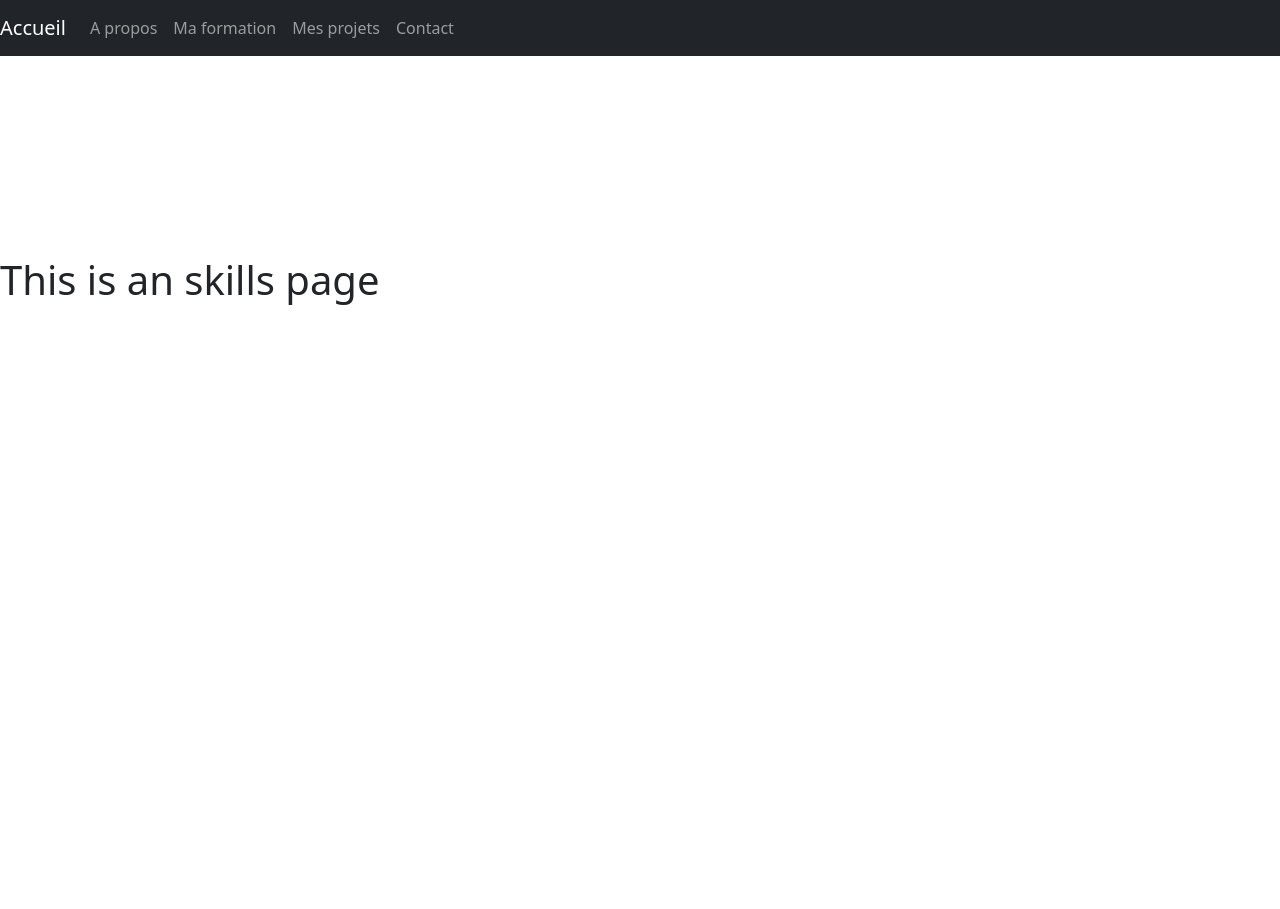
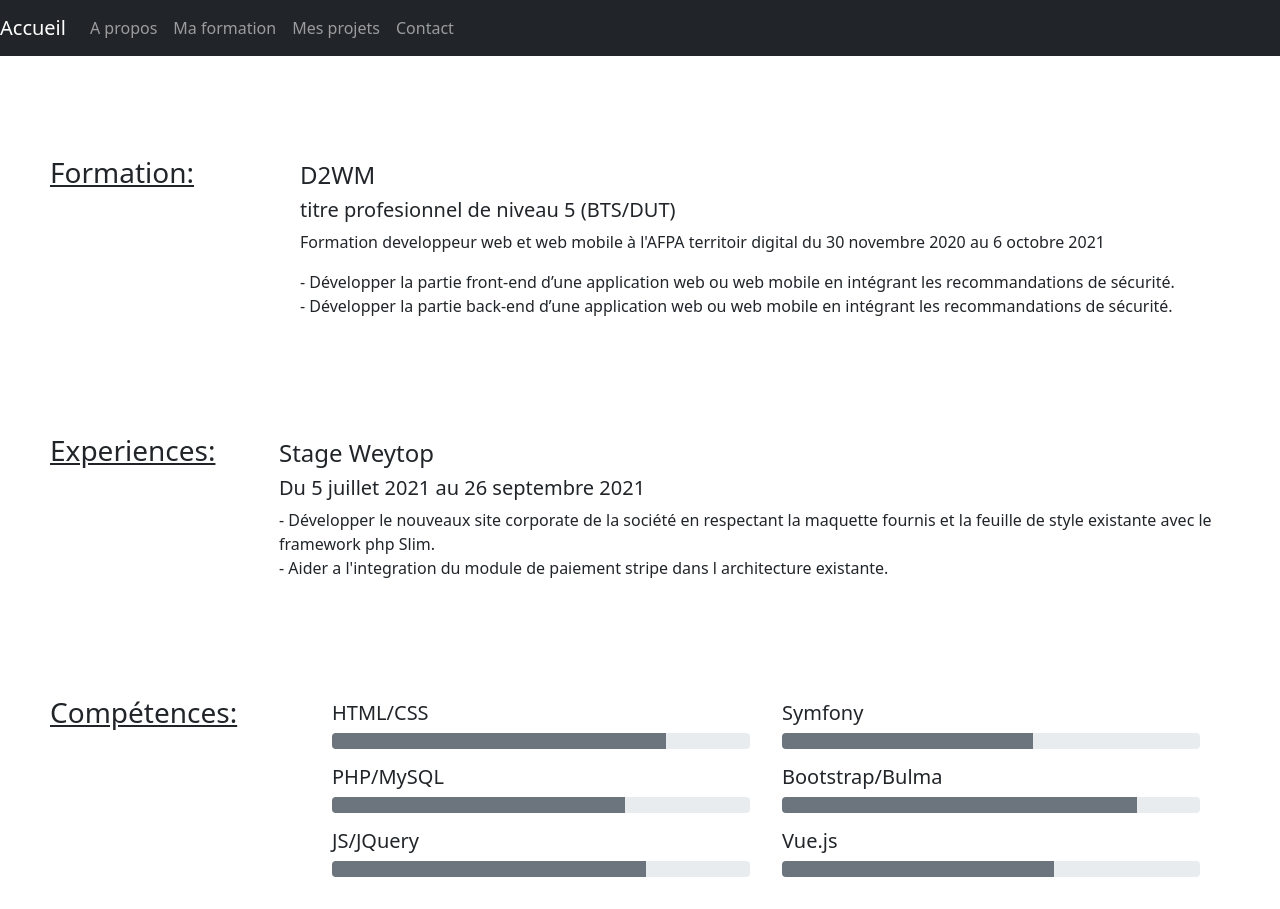
Before and after one commit to geoffrey-gallot/vue-cv, a Vue app: page /formation in a window 1280 px wide. Before the commit the page ends 800 px from the top, so only its background shows below. Built offline with nearby package versions, Linux system fonts and the light colour scheme.

Commit message:
mise en place page projet & formation

```diff
--- a/src/App.vue
+++ b/src/App.vue
@@ -1,20 +1,27 @@
 <template>
   <div id="app">
     <NavBar />
-    <router-view/>
+    <transition name="fade">
+      <router-view />
+    </transition>
   </div>
 </template>
 
 <script>
-import NavBar from "./components/NavBar"
+import NavBar from "./components/NavBar";
 export default {
   name: "App",
   components: {
-    NavBar,
+    NavBar
   }
-}
-
+};
 </script>
 
 <style lang="scss">
+.fade-enter-active, .fade-leave-active {
+  transition: opacity .5s;
+}
+.fade-enter, .fade-leave-to /* .fade-leave-active below version 2.1.8 */ {
+  opacity: 0;
+}
 </style>
--- a/src/views/About.vue
+++ b/src/views/About.vue
@@ -2,16 +2,20 @@
   <div class="about">
     <div class="main-content">
       <section class="left-content">
-        <img src="../../public/img/resourses/photoSite.png" alt="">
+        <img src="../../public/img/resourses/photoSite.png" alt="" />
       </section>
       <section class="right-content">
         <article class="about-me">
           <h1>A propos de moi</h1>
-          <p>Lorem ipsum dolor sit amet consectetur adipisicing elit. Atque, provident!
-          Corporis maiores nesciunt consequuntur, nam a veritatis veniam ipsa? Explicabo?
-          Ducimus atque, eos perspiciatis nostrum temporibus saepe rem eius aliquid?
-          Tempore totam asperiores quod aliquid accusantium voluptatum qui reiciendis earum.
-          Saepe aperiam magnam nisi reprehenderit autem adipisci expedita quasi eius?</p>
+          <p>
+            Développeur FULL STACK, J'ai profité des deux périodes de
+            confinement de 2020 pour commencer à me former au développent web.
+            Fort de cet apprentissage en autodidacte, j'ai décidé de faire une
+            formation à l'AFPA Territoire digital en télé-présentiel. J'ai, tout
+            au long de ma formation, développé plusieurs projets, notamment un
+            site web de restaurant (front) et un système d’arrosage automatique
+            de potager géré par un Arduino et administré via une interface web.
+          </p>
         </article>
         <article class="annexe">
           <div class="contact">
@@ -24,7 +28,12 @@
             </ul>
           </div>
           <div class="cvdl">
-            <input type="button" class="btn btn-secondary" download="../../public/img/resourses/CVGallotGeoffrey.pdf" value="Télécharger mon Cv">
+            <input
+              type="button"
+              class="btn btn-secondary"
+              download="../../public/img/resourses/CVGallotGeoffrey.pdf"
+              value="Télécharger mon Cv"
+            />
           </div>
         </article>
       </section>
@@ -34,53 +43,50 @@
 
 <script>
 export default {
-  name: 'About',
-}
+  name: "About"
+};
 </script>
 
 <style scoped>
-.about{
+.about {
   height: 93vh;
   width: 100%;
-  background-color: #2B2B2B;
+  background-color: #2b2b2b;
   display: flex;
   flex-direction: row;
   color: #f1f1f1;
 }
-.main-content{
+.main-content {
   width: 100%;
   margin-top: 50px;
   display: flex;
   flex-direction: row;
 }
-.left-content img{
+.left-content img {
   height: 170px;
   border-radius: 50%;
   margin-left: 200px;
   margin-right: 100px;
 }
-.right-content{
+.right-content {
   display: flex;
   flex-direction: column;
-
 }
-.annexe{
+.annexe {
   display: flex;
   flex-direction: row;
   margin-top: 25px;
 }
-.about-me{
+.about-me {
   margin-right: 300px;
   margin-bottom: 50px;
 }
-.contact{
+.contact {
   margin-right: 150px;
 }
-.contact ul{
+.contact ul {
   list-style: none;
 }
-.cvdl{
-
+.cvdl {
 }
-
 </style>
--- a/src/views/Formation.vue
+++ b/src/views/Formation.vue
@@ -1,17 +1,134 @@
 <template>
   <div class="formation">
-    <h1>This is an skills page</h1>
+    <section class="main-section education">
+      <article class="title"><h3>Formation:</h3></article>
+      <article class="content">
+        <h4>D2WM</h4>
+        <h5>titre profesionnel de niveau 5 (BTS/DUT)</h5>
+        <p>
+          Formation developpeur web et web mobile à l'AFPA territoir digital du
+          30 novembre 2020 au 6 octobre 2021
+        </p>
+        <p>
+          - Développer la partie front-end d’une application web ou web mobile
+          en intégrant les recommandations de sécurité. <br />
+          - Développer la partie back-end d’une application web ou web mobile en
+          intégrant les recommandations de sécurité.
+        </p>
+      </article>
+    </section>
+    <section class="main-section experience">
+      <article class="title"><h3>Experiences:</h3></article>
+      <article class="content">
+        <h4>Stage Weytop</h4>
+        <h5>Du 5 juillet 2021 au 26 septembre 2021</h5>
+        <p>
+          - Développer le nouveaux site corporate de la société en respectant la
+          maquette fournis et la feuille de style existante avec le framework
+          php Slim.
+
+          <br />
+          - Aider a l'integration du module de paiement stripe dans l
+          architecture existante.
+        </p>
+      </article>
+    </section>
+    <section class="main-section skills">
+      <article class="title"><h3>Compétences:</h3></article>
+      <article class="content skill-list">
+        <ul>
+          <li>
+            <h5>HTML/CSS</h5>
+            <b-progress
+              :value="80"
+              :max="100"
+              class="mb-3"
+              variant="secondary"
+            ></b-progress>
+          </li>
+          <li>
+            <h5>PHP/MySQL</h5>
+            <b-progress
+              :value="70"
+              :max="100"
+              class="mb-3"
+              variant="secondary"
+            ></b-progress>
+          </li>
+          <li>
+            <h5>JS/JQuery</h5>
+            <b-progress
+              :value="75"
+              :max="100"
+              class="mb-3"
+              variant="secondary"
+            ></b-progress>
+          </li>
+        </ul>
+        <ul>
+          <li>
+            <h5>Symfony</h5>
+            <b-progress
+              :value="60"
+              :max="100"
+              class="mb-3"
+              variant="secondary"
+            ></b-progress>
+          </li>
+          <li>
+            <h5>Bootstrap/Bulma</h5>
+            <b-progress
+              :value="85"
+              :max="100"
+              class="mb-3"
+              variant="secondary"
+            ></b-progress>
+          </li>
+          <li>
+            <h5>Vue.js</h5>
+            <b-progress
+              :value="65"
+              :max="100"
+              class="mb-3"
+              variant="secondary"
+            ></b-progress>
+          </li>
+        </ul>
+      </article>
+    </section>
   </div>
 </template>
 
 <script>
 export default {
-  name: 'Formation',
-}
+  name: "Formation"
+};
 </script>
 
 <style scoped>
-.formation{
-  margin-top: 200px;
+.formation {
+  display: flex;
+  flex-direction: column;
+}
+.main-section {
+  margin-top: 100px;
+  display: flex;
+  flex-direction: row;
+}
+.title {
+  text-decoration: underline;
+  width: 300px;
+  padding-left: 50px;
+}
+.content {
+  margin-top: 5px;
+}
+.skill-list {
+  display: flex;
+  flex-direction: row;
+}
+.skill-list ul {
+  list-style: none;
+  width: 450px;
 }
 </style>
--- a/src/views/Project.vue
+++ b/src/views/Project.vue
@@ -1,6 +1,18 @@
 <template>
   <div class="project">
-    <h1>This my project page</h1>
+    <section class="projectPro">
+      <article class="weytop projectItem">
+        <b-link class="nav-link lien text-secondary text-center" href="https://preprod-admin.weytop.com/">Weytop</b-link>
+      </article>
+    </section>
+    <section class="projectPerso">
+      <article class="automaticWatering projectItem">
+        <b-link class="nav-link lien text-light text-center" href="https://github.com/geoffrey-gallot/AutomaticWateringV1.2">Arrosage Automatique</b-link>
+      </article>
+      <article class="siteCV projectItem">
+        <b-link class="nav-link lien text-dark text-center" href="https://github.com/geoffrey-gallot/vue-cv">Ce site CV</b-link>
+      </article>
+    </section>
   </div>
 </template>
 
@@ -11,7 +23,73 @@ export default {
 </script>
 
 <style scoped>
+.fa-plus{
+  display: none;
+  color: black;
+
+}
+.projectPerso, .projectPro{
+  display: flex;
+  flex-direction: row !important;
+  margin: 10px;
+}
 .project{
-  margin-top: 200px;
+  margin-top: 100px;
+  display: flex;
+  flex-direction: row;
+  justify-content: center;
+}
+.projectItem{
+  margin: 20px;
+  display: flex;
+  flex-direction: column;
+}
+.lien{
+  padding-top: 25%;
+  height: 100%;
+}
+.weytop :hover{
+  border-radius: 15px;
+  background-color: rgba(0, 0, 0, 0.5);
+
+}
+.weytop{
+  border-radius: 15px;
+  width: 160px;
+  height: 160px;
+  /* height: 100%; */
+  background-image: url("../../public/img/resourses/logoWeytopSmall.png");
+  background-size: cover 100% 100%;
+  background-repeat: no-repeat;
+  background-position: center;
+}
+.automaticWatering{
+  border-radius: 15px;
+  width: 160px;
+  height: 160px;
+  /* height: 100%; */
+  background-image: url("../../public/img/resourses/photoSitearduino.png");
+  background-size: cover 100% 100%;
+  background-repeat: no-repeat;
+  background-position: center;
+}
+.automaticWatering :hover{
+  border-radius: 15px;
+  background-color: rgba(0, 0, 0, 0.5);
+}
+
+.siteCV{
+  border-radius: 15px;
+  width: 160px;
+  height: 160px;
+  /* height: 100%; */
+  background-image: url("../../public/img/icons/android-chrome-192x192.png");
+  background-size: cover 100% 100%;
+  background-repeat: no-repeat;
+  background-position: center;
+}
+.siteCV :hover{
+  border-radius: 15px;
+  background-color: rgba(0, 0, 0, 0.5);
 }
 </style>
```
Also changed, not shown: public/img/resourses/logoWeytopSmall.png (added), public/img/resourses/photoSitearduino.png (added).
